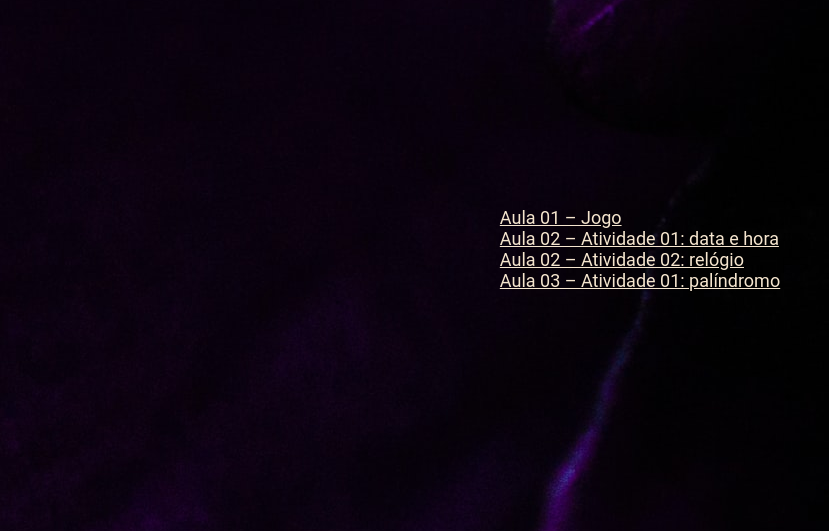
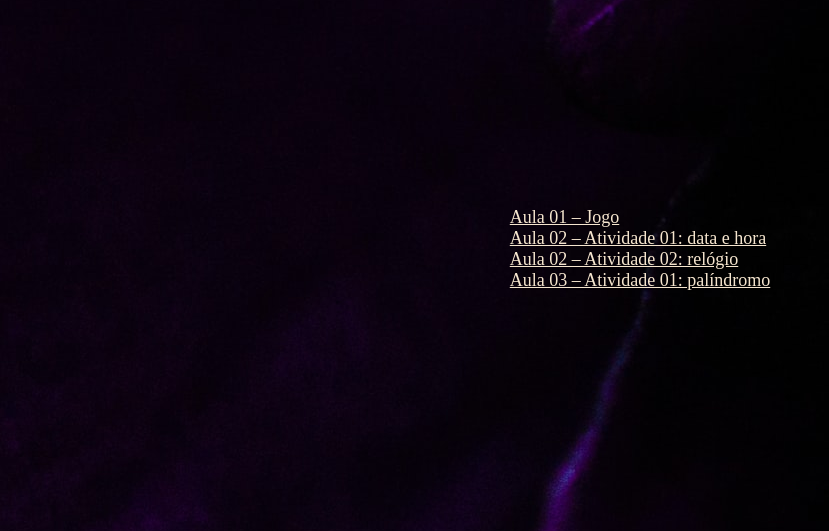
Before and after one commit to alanazip/aulas_js, a PHP site: page / in a window 1280 px wide. Shown: the part 151-682 px from the top of the page, without its empty margins (0-829 px from the left). Run offline with PHP 8.4, Linux system fonts and the light colour scheme; some web fonts are replaced.

Commit message:
Update index.css

```diff
--- a/index.css
+++ b/index.css
@@ -1,6 +1,7 @@
+@import url('http://fonts.cdnfonts.com/css/sf-ui-display');
 a {
     font-size: large;
-    font-family: 'Roboto';
+    font-family: 'SF UI Display';
 }
 a:link {
     color: rgb(245, 229, 206);
@@ -12,7 +13,6 @@ a:visited {
     color: rgb(172, 0, 240);
 }
 body {
-    background-image: radial-gradient(circle at center, #741c8a, #a241c9, #bf68da);
     background-image: url("teste.jpg");
     margin: 0;
     position: absolute;
```
